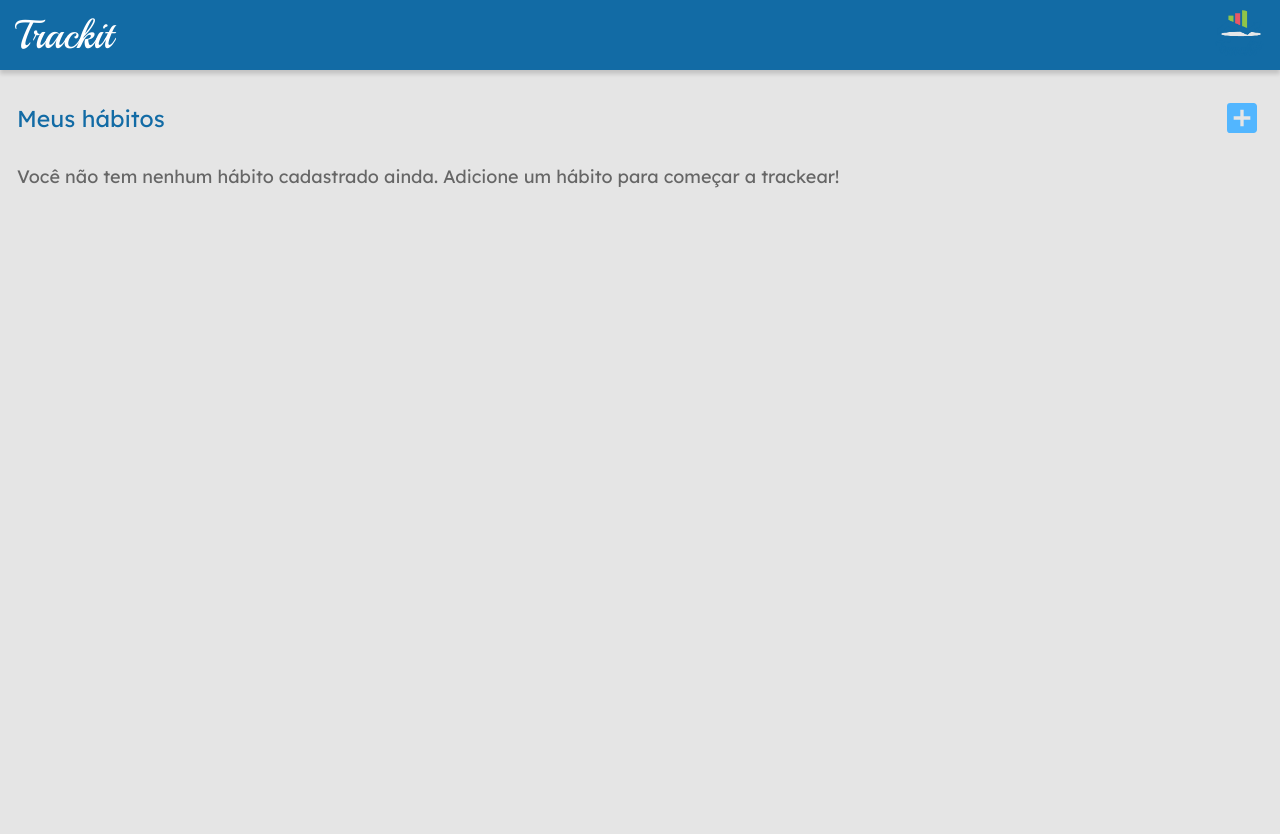
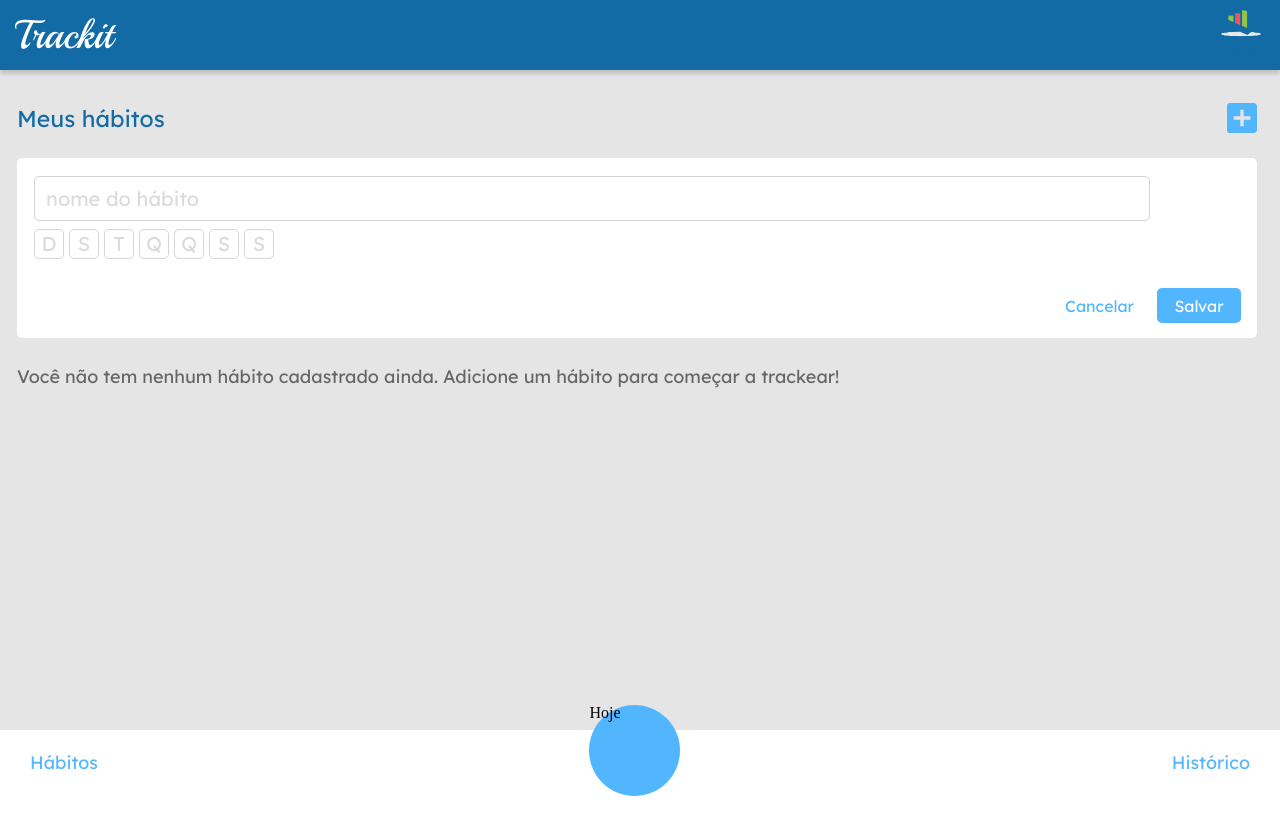
Before and after one commit to AbellasJuan/Track-It, a JavaScript app in the folder projeto10-trackit/: page /habitos in a window 1280 px wide. Shown: the top 834 px of the page. After the commit the page ends 800 px from the top, so only its background shows below. Built offline with nearby package versions, Linux system fonts and the light colour scheme; the HTML template or start-up script is replaced by a standard one.

Commit message:
new habits screen done

```diff
--- /dev/null
+++ b/projeto10-trackit/src/Footer.js
@@ -0,0 +1,41 @@
+import styled from "styled-components"
+
+export default function Footer(){
+    return(
+        <StyledFooter>
+            <span>Hábitos</span>
+            <div>Hoje</div>
+            <span>Histórico</span>
+        </StyledFooter>
+    )
+};
+
+const StyledFooter = styled.div`
+    position: fixed;
+    bottom: 0;
+    left: 0;
+    right: 0;
+    height: 70px;
+    display: flex;
+    justify-content: space-between;
+    background-color: #FFFFFF;
+
+    div {
+    position: relative;
+    bottom: 25px;
+    width: 91px;
+    height: 91px;
+    background-color: #52B6FF;
+    border-radius: 100%;
+    z-index: 2;
+    }
+
+    span{
+        font-family: Lexend Deca;
+        font-size: 18px;
+        line-height: 22px;
+        text-align: center;
+        color: #52B6FF;
+        margin: 22px 30px;
+    }
+`
--- a/projeto10-trackit/src/Habitos/Habitos.js
+++ b/projeto10-trackit/src/Habitos/Habitos.js
@@ -1,27 +1,52 @@
 import styled from 'styled-components';
 import { MdAddBox } from 'react-icons/md';
-import Header from '../Header';
+import Header from '../Header.js';
+import Footer from '../Footer.js';
 
 export default function Habitos() {
     return (
         <>
         <Header/>
         <HabitsContainer>
-            <AddHabit>
+            <MyHabits>
                 <span>Meus hábitos</span>
                 <MdAddBox/>
-            </AddHabit>
+            </MyHabits>
+            <AddHabits>
+                <input placeholder='nome do hábito' />
+
+                <WeekDays>
+                <div><span>D</span></div>
+                <div><span>S</span></div>
+                <div><span>T</span></div>
+                <div><span>Q</span></div>
+                <div><span>Q</span></div>
+                <div><span>S</span></div>
+                <div><span>S</span></div>
+                </WeekDays>
+
+                <Buttons>
+                    <ButtonCancel>
+                        <span>Cancelar</span>
+                    </ButtonCancel>
+
+                    <ButtonSave>
+                        <span>Salvar</span>
+                    </ButtonSave>
+                </Buttons>
+            </AddHabits>
 
             <p>Você não tem nenhum hábito cadastrado ainda. Adicione um hábito para começar a trackear!</p>
         </HabitsContainer>
+        <Footer/>
         </>
     );
   }
 
 const HabitsContainer = styled.div`
     max-width: 100%;
-    background: #E5E5E5;
-    min-height: 100vh;
+    height: calc(100vh - 98px);
+    background-color: #E5E5E5;
 
     padding-top: 98px;
     padding-left: 17px;
@@ -37,8 +62,7 @@ const HabitsContainer = styled.div`
     }
 `
 
-const AddHabit = styled.div`
-
+const MyHabits = styled.div`
     display:flex;
     justify-content: space-between;
     align-items: center;
@@ -51,5 +75,97 @@ const AddHabit = styled.div`
         line-height: 29px;
         color: #126BA5;
     }
+`
 
+const AddHabits = styled.div`
+    min-width: 85vw;
+    height: 180px;
+    margin-right: 5px;
+    margin-top: 20px;
+    border-radius: 5px;
+    background-color: #FFFFFF;
+    box-sizing: border-box;
+
+    input{
+        margin-top: 18px;
+        margin-left: 17px;
+        width: 90%;
+        height: 45px;
+        padding-left: 11px;
+
+        background-color: #FFFFFF;
+        border: 1px solid #D5D5D5;
+        box-sizing: border-box;
+        border-radius: 5px;
+
+        font-family: Lexend Deca;
+        font-size: 20px;
+        line-height: 25px;
+    }
+
+    input::placeholder{
+        color: #DBDBDB;
+    }
 `
+
+const WeekDays = styled.div`
+    display: flex;
+    margin-left: 17px;
+
+    div{
+        display: flex;
+        justify-content: center;
+        align-items: center;
+        width: 30px;
+        height: 30px;
+        margin-right: 5px;
+        margin-top: 8px;
+        background: #FFFFFF;
+        border: 1px solid #D5D5D5;
+        box-sizing: border-box;
+        border-radius: 5px;
+    }
+
+    span{
+        font-family: Lexend Deca;
+        font-size: 20px;
+        color: #DBDBDB;
+    }
+`
+
+const Buttons = styled.div`
+    display: flex;
+    margin-top: 29px;
+    margin-right: 16px;
+    justify-content: end;
+`
+
+const ButtonCancel = styled.div`
+    display: flex;
+    justify-content: center;
+    align-items: center;
+
+    span{
+        font-family: Lexend Deca;
+        font-size: 16px;
+        text-align: center;
+        color: #52B6FF;
+    }
+`
+
+const ButtonSave = styled.div`
+    width: 84px;
+    height: 35px;
+    display: flex;
+    justify-content: center;
+    align-items: center;
+    margin-left: 23px;
+    background: #52B6FF;
+    border-radius: 5px;
+
+    span{
+        font-family: Lexend Deca;
+        font-size: 16px;
+        color: #FFFFFF;
+    }
+`
```
